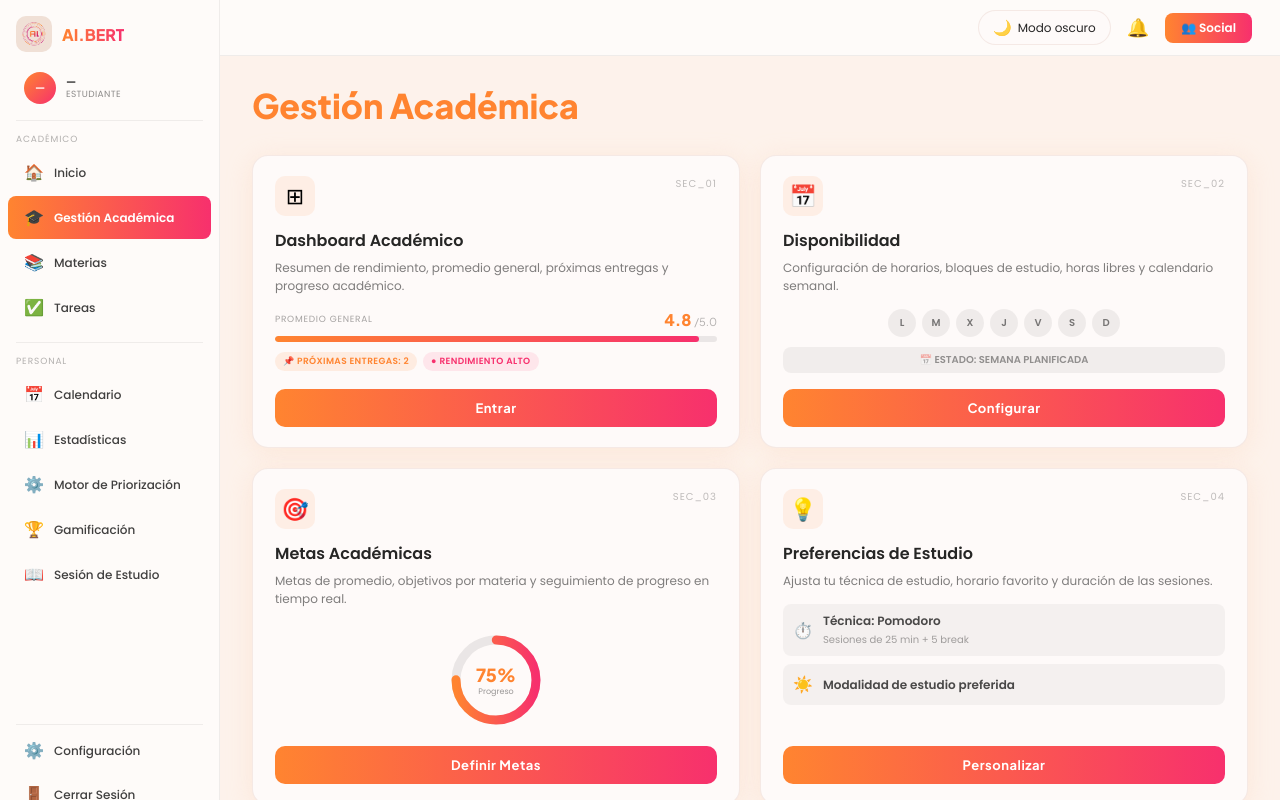
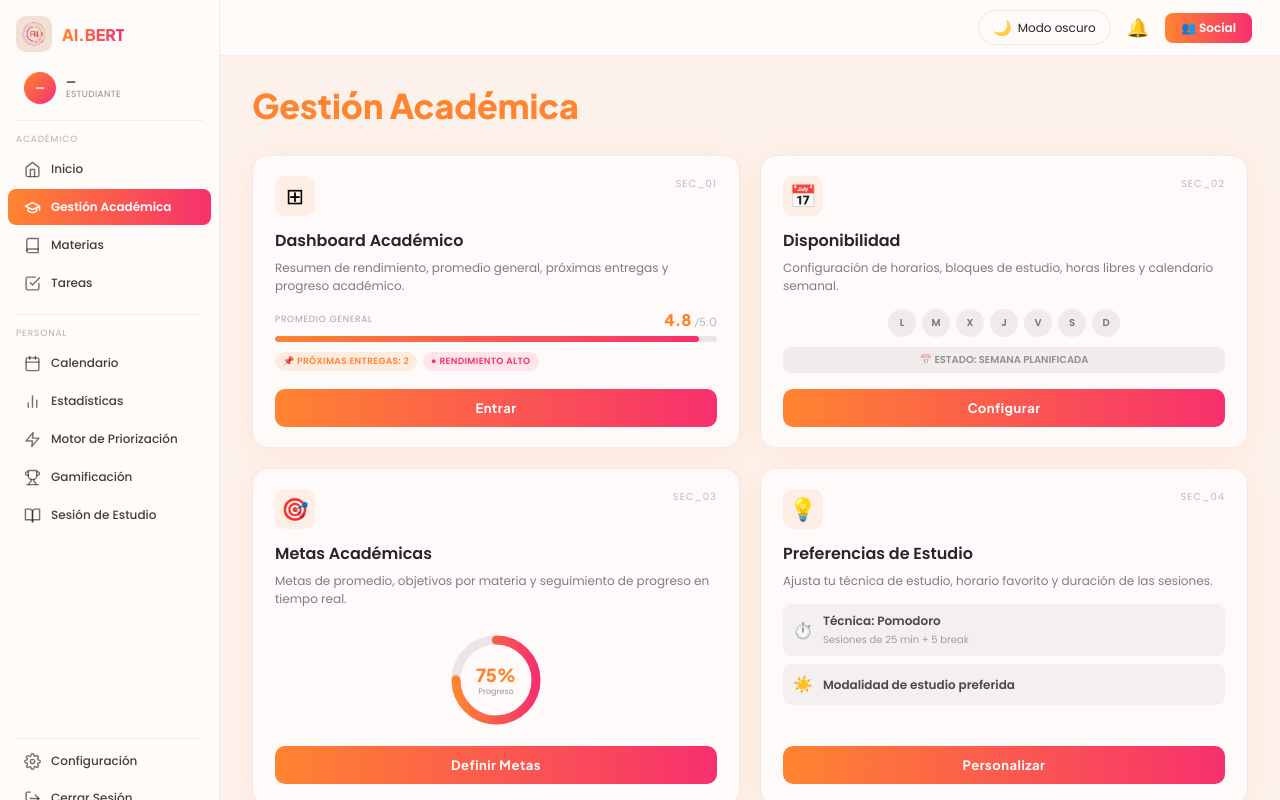
Before and after one commit to AI-BERT-BACKEND/FRONTEND, a React (Vite) app: page /gestion in a window 1280 px wide. Built offline with nearby package versions, Linux system fonts and the light colour scheme.

Commit message:
Se arreglo el sidebar

```diff
--- a/src/components/Sidebar.jsx
+++ b/src/components/Sidebar.jsx
@@ -2,19 +2,41 @@ import React from 'react';
 import { useNavigate, useLocation } from 'react-router-dom';
 import LogoImg from '../assets/LOGO.png';
 
+/* ── SVG Icons ── */
+const Icon = ({ children, size = 17, color }) => (
+  <svg width={size} height={size} viewBox="0 0 24 24" fill="none"
+    stroke={color || 'currentColor'} strokeWidth="2"
+    strokeLinecap="round" strokeLinejoin="round"
+    style={{ flexShrink: 0 }}>
+    {children}
+  </svg>
+);
+
+const HomeIcon         = (p) => <Icon {...p}><path d="M3 9l9-7 9 7v11a2 2 0 0 1-2 2H5a2 2 0 0 1-2-2z"/><polyline points="9 22 9 12 15 12 15 22"/></Icon>;
+const GestionIcon      = (p) => <Icon {...p}><path d="M22 10v6M2 10l10-5 10 5-10 5z"/><path d="M6 12v5c3 3 9 3 12 0v-5"/></Icon>;
+const MateriasIcon     = (p) => <Icon {...p}><path d="M4 19.5A2.5 2.5 0 0 1 6.5 17H20"/><path d="M6.5 2H20v20H6.5A2.5 2.5 0 0 1 4 19.5v-15A2.5 2.5 0 0 1 6.5 2z"/></Icon>;
+const TareasIcon       = (p) => <Icon {...p}><polyline points="9 11 12 14 22 4"/><path d="M21 12v7a2 2 0 0 1-2 2H5a2 2 0 0 1-2-2V5a2 2 0 0 1 2-2h11"/></Icon>;
+const CalendarioIcon   = (p) => <Icon {...p}><rect x="3" y="4" width="18" height="18" rx="2"/><line x1="16" y1="2" x2="16" y2="6"/><line x1="8" y1="2" x2="8" y2="6"/><line x1="3" y1="10" x2="21" y2="10"/></Icon>;
+const EstadisticasIcon = (p) => <Icon {...p}><line x1="18" y1="20" x2="18" y2="10"/><line x1="12" y1="20" x2="12" y2="4"/><line x1="6" y1="20" x2="6" y2="14"/></Icon>;
+const PriorizacionIcon = (p) => <Icon {...p}><polygon points="13 2 3 14 12 14 11 22 21 10 12 10 13 2"/></Icon>;
+const GamificacionIcon = (p) => <Icon {...p}><path d="M6 9H4.5a2.5 2.5 0 0 1 0-5H6"/><path d="M18 9h1.5a2.5 2.5 0 0 0 0-5H18"/><path d="M4 22h16"/><path d="M10 14.66V17c0 .55-.47.98-.97 1.21C7.85 18.75 7 20.24 7 22"/><path d="M14 14.66V17c0 .55.47.98.97 1.21C16.15 18.75 17 20.24 17 22"/><path d="M18 2H6v7a6 6 0 0 0 12 0V2z"/></Icon>;
+const SesionIcon       = (p) => <Icon {...p}><path d="M2 3h6a4 4 0 0 1 4 4v14a3 3 0 0 0-3-3H2z"/><path d="M22 3h-6a4 4 0 0 0-4 4v14a3 3 0 0 1 3-3h7z"/></Icon>;
+const ConfigIcon       = (p) => <Icon {...p}><circle cx="12" cy="12" r="3"/><path d="M19.4 15a1.65 1.65 0 0 0 .33 1.82l.06.06a2 2 0 0 1-2.83 2.83l-.06-.06a1.65 1.65 0 0 0-1.82-.33 1.65 1.65 0 0 0-1 1.51V21a2 2 0 0 1-4 0v-.09A1.65 1.65 0 0 0 9 19.4a1.65 1.65 0 0 0-1.82.33l-.06.06a2 2 0 0 1-2.83-2.83l.06-.06A1.65 1.65 0 0 0 4.68 15a1.65 1.65 0 0 0-1.51-1H3a2 2 0 0 1 0-4h.09A1.65 1.65 0 0 0 4.6 9a1.65 1.65 0 0 0-.33-1.82l-.06-.06a2 2 0 0 1 2.83-2.83l.06.06A1.65 1.65 0 0 0 9 4.68a1.65 1.65 0 0 0 1-1.51V3a2 2 0 0 1 4 0v.09a1.65 1.65 0 0 0 1 1.51 1.65 1.65 0 0 0 1.82-.33l.06-.06a2 2 0 0 1 2.83 2.83l-.06.06A1.65 1.65 0 0 0 19.4 9a1.65 1.65 0 0 0 1.51 1H21a2 2 0 0 1 0 4h-.09a1.65 1.65 0 0 0-1.51 1z"/></Icon>;
+const LogoutIcon       = (p) => <Icon {...p}><path d="M9 21H5a2 2 0 0 1-2-2V5a2 2 0 0 1 2-2h4"/><polyline points="16 17 21 12 16 7"/><line x1="21" y1="12" x2="9" y2="12"/></Icon>;
+
 const NAV_ACADEMIC = [
-  { label: 'Inicio', icon: '🏠', path: '/dashboard' },
-  { label: 'Gestión Académica', icon: '🎓', path: '/gestion' },
-  { label: 'Materias', icon: '📚', path: '/materias' },
-  { label: 'Tareas', icon: '✅', path: '/tareas' },
+  { label: 'Inicio',              IconComp: HomeIcon,         path: '/dashboard'   },
+  { label: 'Gestión Académica',   IconComp: GestionIcon,      path: '/gestion'     },
+  { label: 'Materias',            IconComp: MateriasIcon,     path: '/materias'    },
+  { label: 'Tareas',              IconComp: TareasIcon,       path: '/tareas'      },
 ];
 
 const NAV_PERSONAL = [
-  { label: 'Calendario', icon: '📅', path: '/calendario' },
-  { label: 'Estadísticas', icon: '📊', path: '/estadisticas' },
-  { label: 'Motor de Priorización', icon: '⚙️', path: '/priorizacion' },
-  { label: 'Gamificación', icon: '🏆', path: '/gamificacion' },
-  { label: 'Sesión de Estudio', icon: '📖', path: '/sesion' },
+  { label: 'Calendario',          IconComp: CalendarioIcon,   path: '/calendario'  },
+  { label: 'Estadísticas',        IconComp: EstadisticasIcon, path: '/estadisticas'},
+  { label: 'Motor de Priorización', IconComp: PriorizacionIcon, path: '/priorizacion'},
+  { label: 'Gamificación',        IconComp: GamificacionIcon, path: '/gamificacion'},
+  { label: 'Sesión de Estudio',   IconComp: SesionIcon,       path: '/sesion'      },
 ];
 
 const Sidebar = ({ theme, collapsed, onToggle }) => {
@@ -22,6 +44,11 @@ const Sidebar = ({ theme, collapsed, onToggle }) => {
   const navigate = useNavigate();
   const location = useLocation();
   const s = getStyles(isDark, collapsed);
+
+  const iconColor = (active) => {
+    if (active) return '#FFFFFF';
+    return isDark ? 'rgba(255,255,255,0.65)' : 'rgba(0,0,0,0.55)';
+  };
 
   return (
     <aside style={s.sidebar}>
@@ -67,7 +94,7 @@ const Sidebar = ({ theme, collapsed, onToggle }) => {
             style={{ ...s.navItem, ...(active ? s.navItemActive : {}) }}
             onClick={() => navigate(item.path)}
           >
-            <span style={s.navIcon}>{item.icon}</span>
+            <item.IconComp color={iconColor(active)} />
             {!collapsed && (
               <span style={{ ...s.navLabel, ...(active ? s.navLabelActive : {}) }}>
                 {item.label}
@@ -89,7 +116,7 @@ const Sidebar = ({ theme, collapsed, onToggle }) => {
             style={{ ...s.navItem, ...(active ? s.navItemActive : {}) }}
             onClick={() => navigate(item.path)}
           >
-            <span style={s.navIcon}>{item.icon}</span>
+            <item.IconComp color={iconColor(active)} />
             {!collapsed && (
               <span style={{ ...s.navLabel, ...(active ? s.navLabelActive : {}) }}>
                 {item.label}
@@ -106,11 +133,11 @@ const Sidebar = ({ theme, collapsed, onToggle }) => {
           style={{ ...s.navItem, ...(location.pathname === '/configuracion' ? s.navItemActive : {}) }}
           onClick={() => navigate('/configuracion')}
         >
-          <span style={s.navIcon}>⚙️</span>
+          <ConfigIcon color={iconColor(location.pathname === '/configuracion')} />
           {!collapsed && <span style={s.navLabel}>Configuración</span>}
         </div>
         <div style={s.navItem} onClick={() => navigate('/login')}>
-          <span style={s.navIcon}>🚪</span>
+          <LogoutIcon color={isDark ? 'rgba(255,255,255,0.65)' : 'rgba(0,0,0,0.55)'} />
           {!collapsed && <span style={s.navLabel}>Cerrar Sesión</span>}
         </div>
       </div>
@@ -249,10 +276,6 @@ const getStyles = (isDark, collapsed) => ({
       ? 'linear-gradient(90deg, #C4107A, #FF5B2E)'
       : 'linear-gradient(90deg, #FF8430, #F7306D)',
   },
-  navIcon: {
-    fontSize: 16,
-    flexShrink: 0,
-  },
   navLabel: {
     fontSize: 12,
     fontFamily: "'Poppins', sans-serif",
```
